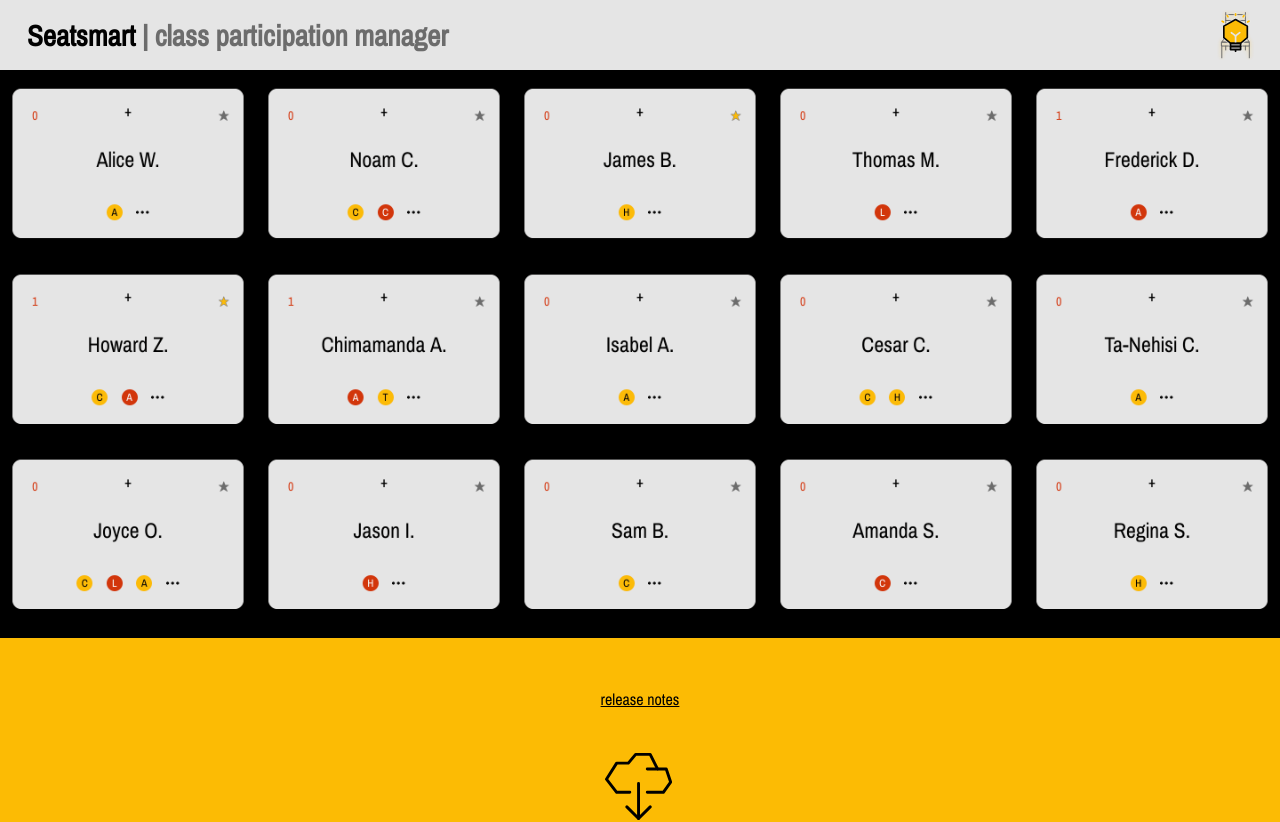
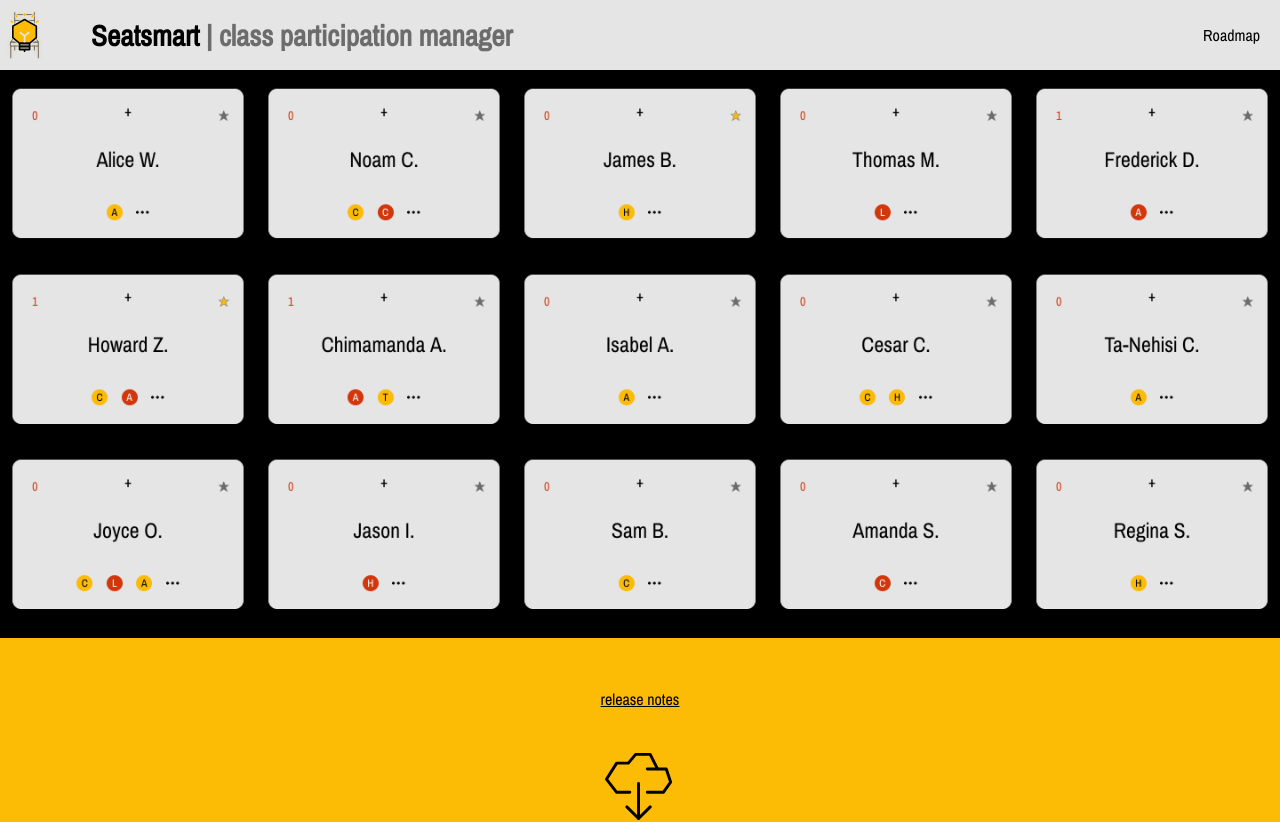
Before and after one commit to thaddeusm/seatsmart-splash, a Vue app: page / in a window 1280 px wide. Shown: the top 822 px of the page. Built offline with nearby package versions, Linux system fonts and the light colour scheme; no server answers.

Commit message:
Add navigation link area, roadmap external link

```diff
--- a/src/components/Navigation.vue
+++ b/src/components/Navigation.vue
@@ -4,6 +4,9 @@
             <img src="@/assets/logo.svg" alt="Seatsmart logo">
         </section>
         <h3>Seatsmart <span id="subtitle">| class participation manager</span></h3>
+        <section id="linkArea">
+            <a href="https://github.com/thaddeusm/seatsmart-FHSU/wiki/Development-Roadmap-(Academic-Year-2019-2020)" target="_blank">Roadmap</a>
+        </section>
     </header>
 </template>
 
@@ -19,14 +22,15 @@ export default {
     background: var(--light-gray);
     display: grid;
     grid-template-rows: auto;
-    grid-template-columns: 70% 30%;
-    grid-template-areas: "title logo";
+    grid-template-columns: 70px 55% 1fr 20px;
+    grid-template-areas: "logo title links .";
     align-items: center;
 }
 
 #logoArea {
     grid-area: logo;
-    text-align: right;
+    width: 50px;
+    text-align: left;
 }
 
 img {
@@ -45,6 +49,20 @@ h3 {
     color: var(--gray);
 }
 
+#linkArea {
+    grid-area: links;
+    text-align: right;
+}
+
+a {
+    color: var(--black);
+    text-decoration: none;
+}
+
+a:hover {
+    text-decoration: underline;
+}
+
 
 @media screen and (max-width: 800px) {
     #subtitle {
```
